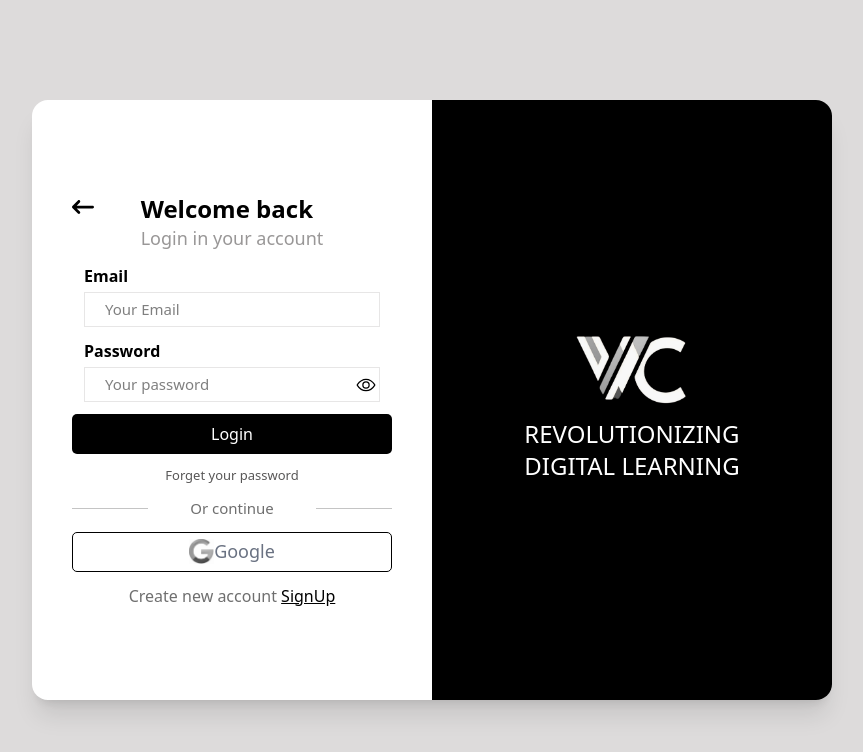
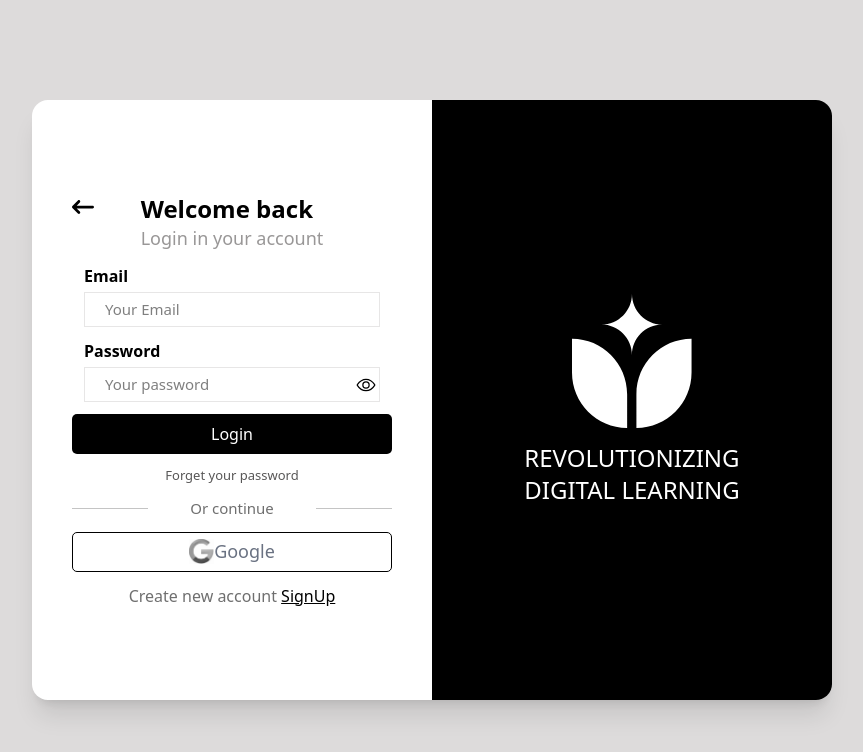
Before and after one commit to Hafiz-Shahzaib/FYP, a React (Vite) app in the folder frontend/: page /login in a window 1280 px wide. Shown: the top 752 px of the page, without its empty margins (208-1071 px from the left). Built offline with nearby package versions, Linux system fonts and the light colour scheme; no server answers.

Commit message:
Replace logo image from JPG to SVG format

```diff
--- a/frontend/src/pages/Login.jsx
+++ b/frontend/src/pages/Login.jsx
@@ -1,5 +1,5 @@
 import React, { useState } from 'react'
-import logo from '../assets/logo.jpg'
+import logo from '../assets/logo.svg'
 import google from '../assets/google.jpg'
 import { IoEyeOutline } from "react-icons/io5";
 import { IoEye } from "react-icons/io5";
@@ -96,7 +96,7 @@ function Login() {
 
           {/* right div */}
           <div className='w-[50%] h-[100%] rounded-r-2xl bg-[black] md:flex items-center justify-center flex-col hidden'>
-              <img src={logo} alt="logo" className='w-30 shadow-2xl ' />
+              <img src={logo} alt="logo" className='w-30 shadow-2xl mb-3.5' />
               <span className='text-2xl text-white'>REVOLUTIONIZING <br /> DIGITAL LEARNING</span>
 
           </div>
```
